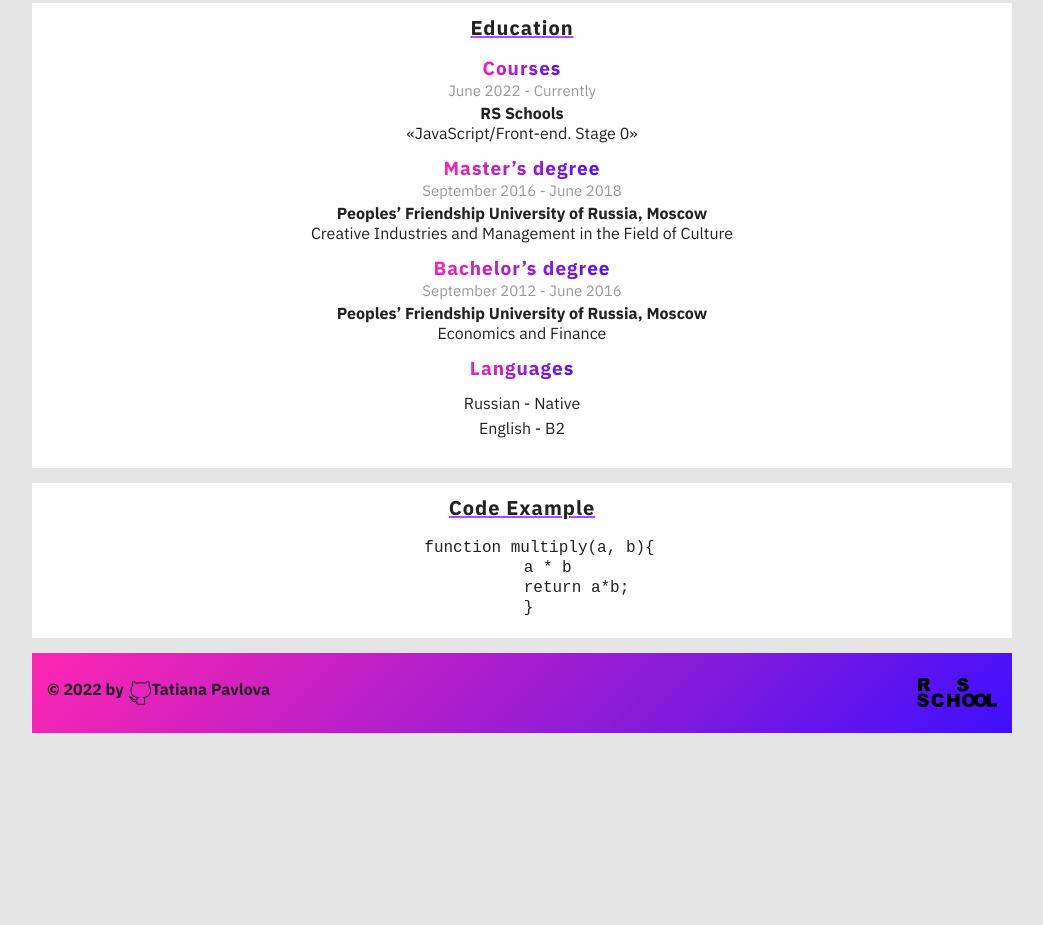
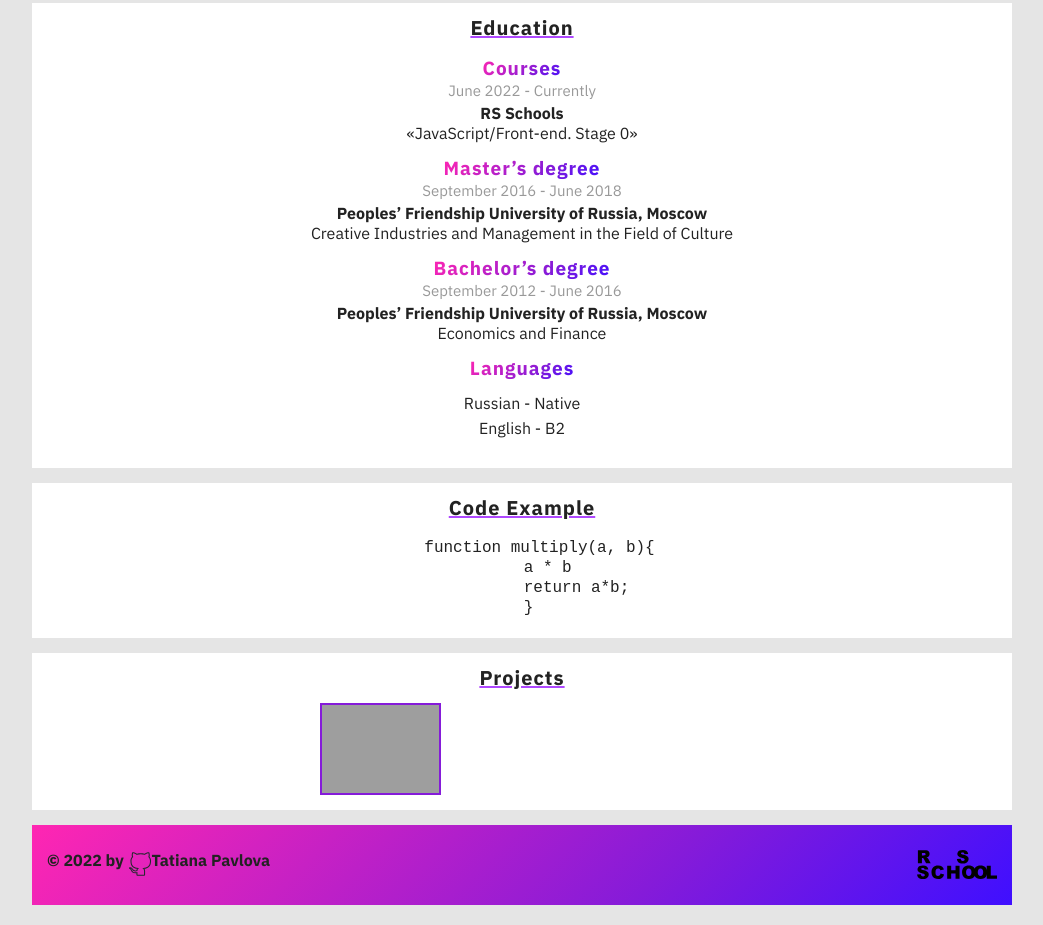
Before and after one commit to p-tatiana/rsschool-cv, a plain HTML site: page index.html in a window 1280 px wide. Shown: the part 952-1877 px from the top of the page, without its empty margins (118-1161 px from the left). Before the commit the page ends 1705 px from the top, so only its background shows below. Drawn offline with Linux system fonts and the light colour scheme; grey boxes are pictures that could not be loaded.

Commit message:
feat: add project layout

```diff
--- a/index.html
+++ b/index.html
@@ -14,18 +14,21 @@
           <nav class="header__menu menu">
             <ul class="menu__list">
               <li class="menu__item">
+                <a href="#skills" class="menu__link">Skills</a>
+              </li>
+              <li class="menu__item">
                 <a href="#work-experience" class="menu__link"
                   >Work Experience</a
                 >
               </li>
               <li class="menu__item">
-                <a href="#skills" class="menu__link">Skills</a>
+                <a href="#education" class="menu__link">Education</a>
               </li>
               <li class="menu__item">
                 <a href="#code-example" class="menu__link">Code Example</a>
               </li>
               <li class="menu__item">
-                <a href="#education" class="menu__link">Education</a>
+                <a href="#projects" class="menu__link">Projects</a>
               </li>
             </ul>
           </nav>
@@ -178,7 +181,12 @@
               </code></pre>
           </div>
         </section>
-
+        <section class="projects" id="projects">
+          <div class="projects__container container">
+            <h2 class="projects__title">Projects</h2>
+            <div class="project__wrapper"> <a target="_blank" class="project" href="https://rolling-scopes-school.github.io/tatianaanpavlova-JSFE2022Q3/online-zoo/pages/main/index.html"><img class="project__img" src="/assets/img/zoo.png" alt="zoo project"></a></div>
+          </div>
+        </section>
       </main>
       <footer class="footer">
         <div class="footer__container container">
--- a/style.css
+++ b/style.css
@@ -541,6 +541,41 @@ body {
   color: #af48ff;
 }
 
+.projects {
+  position: relative;
+  width: 100%;
+  margin-top: 15px;
+  display: flex;
+}
+
+.projects__container {
+  display: flex;
+  flex-direction: column;
+  justify-content: center;
+  align-items: center;
+  padding-bottom: 15px;
+}
+
+.projects__title {
+  margin-top: 15px;
+  margin-bottom: 15px;
+  text-decoration: underline;
+  text-decoration-color: #af48ff;
+  font-weight: 700;
+  font-size: 20px;
+  line-height: 20px;
+  letter-spacing: 1px;
+}
+
+.project {
+  left: 50%;
+}
+
+.project__img {
+  width: 30%;
+  margin: auto;
+  border: 2px solid #851bd9;
+}
 /* ------------------------FOOTER------------------------ */
 
 footer {
```
Also changed, not shown: assets/images/cv_photo.jpg (deleted), 2 other files.
